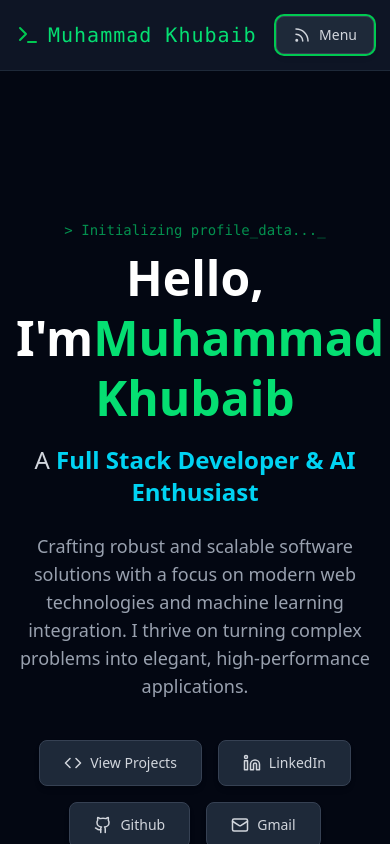
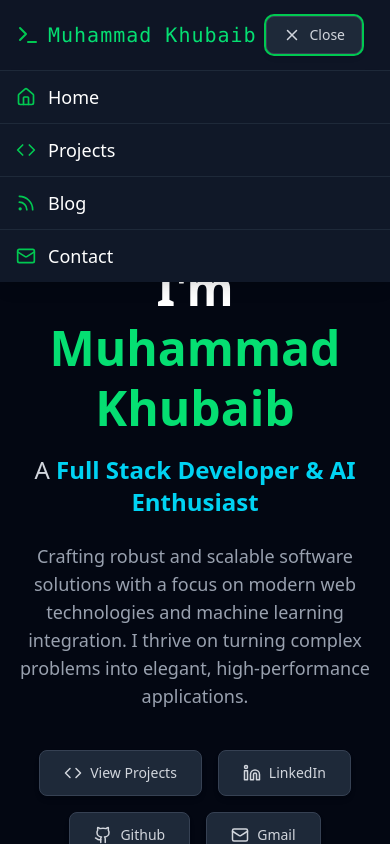
Before and after one commit to khubaib-gullo/kg-web, a Next.js app: page / in a window 390 px wide. Both pictures are taken after a click on the button "Menu". Shown: the top 844 px of the page. Built offline with nearby package versions, Linux system fonts and the light colour scheme.

Commit message:
fix mobile button

```diff
--- a/src/app/page.tsx
+++ b/src/app/page.tsx
@@ -14,6 +14,8 @@ import {
 	Github,
 	Calendar,
 	ChevronLeft,
+	Menu,
+	X,
 } from "lucide-react";
 import { Post, PostMetadata } from "@/utils/blog-types";
 import blogPostsMetadata from "@/data/blog-metadata";
@@ -22,13 +24,13 @@ const userProfile = {
 	name: "Muhammad Khubaib",
 	title: "Full Stack Developer & AI Enthusiast",
 	bio: "Crafting robust and scalable software solutions with a focus on modern web technologies and machine learning integration. I thrive on turning complex problems into elegant, high-performance applications.",
-	email: "khubaibgullo377@gmail.com",
+	email: "gullokhubaib@gmail.com",
 	linkedin: "https://www.linkedin.com/in/khubaibgullo",
 	github: "https://github.com/khubaib-gullo/khubaib-gullo",
 };
 
 const skills = [
-	{ name: "React / Next.js", icon: "react", level: "Expert" },
+	{ name: "React.js / Next.js", icon: "react", level: "Expert" },
 	{ name: "Node.js / Express", icon: "node", level: "Expert" },
 	{ name: "TypeScript", icon: "ts", level: "Advanced" },
 	{ name: "Python / Django", icon: "python", level: "Advanced" },
@@ -116,6 +118,15 @@ interface HeaderProps {
 }
 
 const Header: React.FC<HeaderProps> = ({ currentPage, setCurrentPage }) => {
+	const [isMobileMenuOpen, setIsMobileMenuOpen] = useState(false);
+
+	const handleNavigation = (key: PageKey) => {
+		setCurrentPage(key);
+		setIsMobileMenuOpen(false);
+	};
+
+	const MobileIcon = isMobileMenuOpen ? X : Menu;
+
 	const navItems = [
 		{ name: "Home", key: "home", icon: Home },
 		{ name: "Projects", key: "projects", icon: Code },
@@ -126,7 +137,10 @@ const Header: React.FC<HeaderProps> = ({ currentPage, setCurrentPage }) => {
 	return (
 		<header className="fixed top-0 left-0 w-full z-10 bg-gray-900/90 backdrop-blur-sm border-b border-gray-800">
 			<div className="max-w-7xl mx-auto px-4 sm:px-6 lg:px-8 py-4 flex justify-between items-center">
-				<div className="flex items-center space-x-2 text-xl font-mono text-green-400 tracking-wider">
+				<div
+					onClick={() => handleNavigation("home" as PageKey)}
+					className="flex items-center space-x-2 text-xl font-mono text-green-400 tracking-wider"
+				>
 					<Terminal className="text-green-500" size={24} />
 					<span>{userProfile.name}</span>
 				</div>
@@ -134,7 +148,8 @@ const Header: React.FC<HeaderProps> = ({ currentPage, setCurrentPage }) => {
 					{navItems.map((item) => (
 						<GlowingButton
 							key={item.key}
-							onClick={() => setCurrentPage(item.key as PageKey)}
+							// onClick={() => setCurrentPage(item.key as PageKey)}
+							onClick={() => handleNavigation(item.key as PageKey)}
 							active={currentPage === item.key}
 							icon={item.icon}
 							className="hidden sm:flex"
@@ -144,8 +159,33 @@ const Header: React.FC<HeaderProps> = ({ currentPage, setCurrentPage }) => {
 					))}
 					<div className="sm:hidden">
 						{/* Simple mobile menu button for small screens */}
-						<GlowingButton icon={Rss}>Menu</GlowingButton>
+						{/* <GlowingButton icon={Rss}>Menu</GlowingButton> */}
+						<GlowingButton
+							icon={MobileIcon}
+							onClick={() => setIsMobileMenuOpen(!isMobileMenuOpen)}
+						>
+							{isMobileMenuOpen ? "Close" : "Menu"}
+						</GlowingButton>
 					</div>
+
+					{isMobileMenuOpen && (
+						<div className="sm:hidden absolute top-full left-0 w-full bg-gray-900 border-t border-gray-800 shadow-lg z-10">
+							{navItems.map((item) => (
+								<div
+									key={item.key}
+									className="px-4 py-3 border-b border-gray-800 last:border-b-0"
+								>
+									<button
+										className="w-full text-left flex items-center space-x-3 text-lg text-white hover:text-green-400 transition duration-150"
+										onClick={() => handleNavigation(item.key as PageKey)}
+									>
+										<item.icon size={20} className="text-green-500" />
+										<span>{item.name}</span>
+									</button>
+								</div>
+							))}
+						</div>
+					)}
 				</nav>
 			</div>
 		</header>
@@ -159,14 +199,14 @@ interface HeroProps {
 const Hero: React.FC<HeroProps> = ({ onProjectClick }) => (
 	<section className="min-h-screen pt-28 pb-12 flex flex-col items-center justify-center text-center px-4">
 		<div className="max-w-4xl w-full">
-			<p className="text-sm font-mono text-green-400 mb-2 animate-pulse">
-				{"> Initializing profile_data..."}
+			<h3 className="text-4xl font-mono text-green-400 mb-2 animate-pulse">
+				{"> Hello..."}
 				<span className="blink-cursor">_</span>
-			</p>
+			</h3>
 			<h1 className="text-5xl sm:text-7xl font-extrabold text-white mb-4 leading-tight">
-				Hello, I&apos;m
+				I&apos;m
 				<span className="text-green-400 transition duration-500 hover:text-green-300">
-					{userProfile.name}
+					{" " + userProfile.name}
 				</span>
 			</h1>
 			<h2 className="text-2xl sm:text-3xl font-light text-gray-300 mb-6">
@@ -212,17 +252,19 @@ const SkillsSection: React.FC = () => (
 	<section className="py-16 px-4 bg-gray-950 border-t border-gray-800">
 		<div className="max-w-7xl mx-auto">
 			<h3 className="text-3xl font-bold text-white mb-10 text-center border-b-2 border-green-500/50 inline-block pb-1"></h3>
-			<div className="grid grid-cols-2 md:grid-cols-4 gap-8">
+			<div className="grid grid-cols-2 md:grid-cols-4 gap-4">
 				{skills.map((skill, index) => (
 					<div
 						key={index}
 						className="p-5 bg-gray-900 rounded-xl border border-gray-800 hover:border-green-600 transition duration-300 transform hover:-translate-y-1 shadow-lg hover:shadow-green-900/50"
 					>
-						<div className="flex items-center space-x-3 mb-2">
+						<div className="flex items-center space-x-3 mb-2 sm:text-sm">
 							<span className="text-green-400 text-2xl">
 								<Code size={24} />
 							</span>
-							<h4 className="text-xl font-semibold text-white">{skill.name}</h4>
+							<h4 className="text-lg font-semibold text-white ">
+								{skill.name}
+							</h4>
 						</div>
 						<p className="text-sm text-gray-500 uppercase tracking-widest">
 							{skill.level}
@@ -392,7 +434,7 @@ const ContactSection: React.FC = () => {
 						className="text-gray-400 hover:text-green-400 transition"
 						aria-label="Email"
 					>
-						khubaibgullo377@gmail.com
+						gullokhubaib@gmail.com
 					</a>
 					<a
 						href={userProfile.linkedin}
@@ -410,7 +452,7 @@ const ContactSection: React.FC = () => {
 						className="text-gray-400 hover:text-green-400 transition "
 						aria-label="GitHub"
 					>
-						<GitBranch size={32} />
+						<Github size={32} />
 					</a>
 				</div>
 
```
